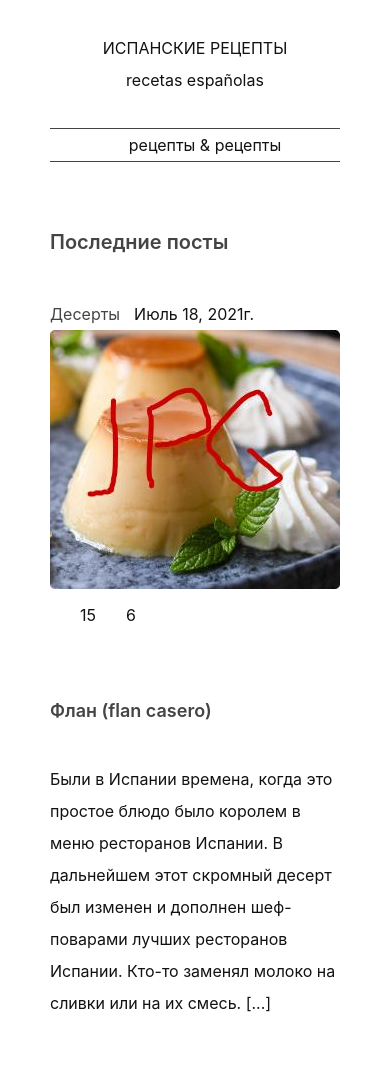
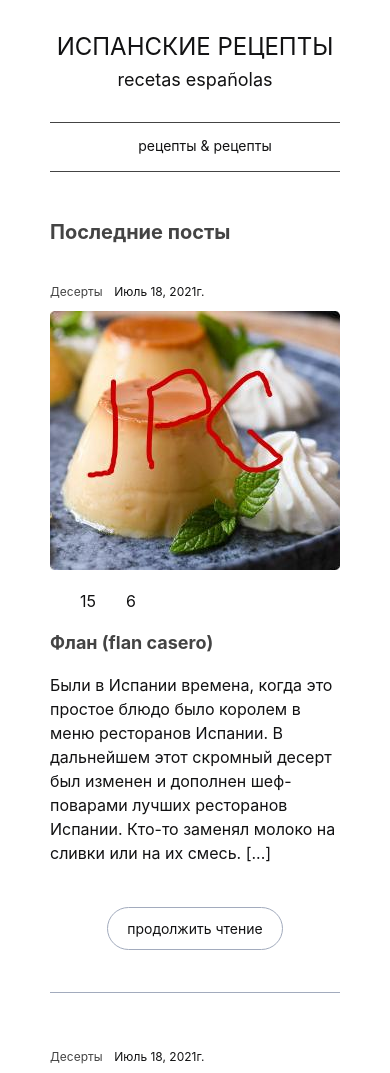
Before and after one commit to ar78ilnik/recetas3, a website: page app/index.html in a window 390 px wide. Shown: the top 1073 px of the page. Drawn offline with nearby package versions, Linux system fonts and the light colour scheme; files that its build step writes are made by us from their sources.

Commit message:
Mobile page index

```diff
--- a/app/scss/aside.scss
+++ b/app/scss/aside.scss
@@ -4,7 +4,7 @@
 	flex-direction: column;
 	align-items: center;
 	&__item {
-		margin-bottom: var(--bottom-margin);
+		margin-bottom: 4rem;
 	}
 	&__hello {
 		display: flex;
@@ -12,7 +12,7 @@
 		align-items: center;
 	}
 	&__date {
-		@include font-text(calc(var(--font-size)*0.75), 400);
+		font-size: 0.75rem;
 	}
 	&__form {
 		width: 296px;
--- a/app/scss/body.scss
+++ b/app/scss/body.scss
@@ -4,7 +4,6 @@
 	position: relative;
 	font-family: 'Inter', sans-serif;
 	color: var(--text);
-	@include font-text(var(--font-size), 400);
 	&__back {
 		display: none;
 	}
--- a/app/scss/card.scss
+++ b/app/scss/card.scss
@@ -8,18 +8,24 @@
 	&:last-child {
 		border: 0;
 	}
+	&__picture {
+		margin-top: 0.75em;
+		margin-bottom: 0.75em;
+	}
 	&__img {
 		max-width: 100%;
 	}
 	&__meta {
 		align-self: flex-start;
+		font-size: 0.75rem;
 	}
 	&__up {
 		display: flex;
 		flex-direction: column;
 	}
 	&__text {
-		margin-bottom: var(--bottom-margin);
+		font-size: 1rem;
+		line-height: 1.5em;
 	}
 	&__trick {
 		border-top: 5px solid var(--border-trick);
@@ -27,7 +33,7 @@
 	}
 	&__share {
 		width: 100%;
-		margin-bottom: var(--bottom-margin);
+		margin-bottom: 1em;
 	}
 	&__info {
 		display: none;
--- a/app/scss/header.scss
+++ b/app/scss/header.scss
@@ -1,8 +1,11 @@
 .header {
-	margin-bottom: var(--bottom-margin);
+	margin-bottom: 3rem;
 	&__wrap {
 		display: flex;
 		justify-content: center;
+		font-size: 0.875rem;
+		padding-top: 1em;
+		padding-bottom: 1em;
 	}
 	&__menu {
 		border-top: 1px var(--title) solid;
--- a/app/scss/hello.scss
+++ b/app/scss/hello.scss
@@ -2,6 +2,10 @@
 .hello {
 	display: flex;
 	flex-direction: column;
+	&__text {
+		font-size: 1rem;
+		margin-bottom: 2.5em;
+	}
 	&__picture {
 		margin: var(--link-margin) auto;
 	}
--- a/app/scss/link.scss
+++ b/app/scss/link.scss
@@ -2,7 +2,6 @@
 
 .link {
 	color: var(--text);
-	@include font-text(var(--font-size), 400);
 	text-decoration: none;
 	&_nav {
 		display: inline-block;
@@ -12,10 +11,12 @@
 		width: 100%;
 	}
 	&_general {
+		font-size: 0.875rem;
 		border: 1px solid var(--borders);
 		border-radius: 23px;
-		padding: 10px 19px;
-		margin-bottom: calc(var(--link-margin)*2);
+		padding: 0.875em 1.375em;
+		margin-top: 3em;
+		margin-bottom: 3em;
 	}
 	&_recipe {
 		border: 1px solid var(--borders);
--- a/app/scss/list.scss
+++ b/app/scss/list.scss
@@ -2,6 +2,11 @@
 
 .list {
 	list-style-type: none;
+	font-size: 1rem;
+	&__item {
+		margin-top: 1em;
+		margin-bottom: 1em;
+	}
 	&__item_category {
 		display: flex;
 		align-items: center;
@@ -9,19 +14,20 @@
 	}
 	&__item_search {
 		border-bottom: 1px solid var(--borders);
+		padding-top: 1em;
+		padding-bottom: 1em;
 	}
 	&__item_new{
 		display: flex;
-		column-gap: var(--column-gap);
-		margin-bottom: var(--bottom-margin);
+		column-gap: 1em;
 		&:last-child {
 			margin-bottom: 0;
 		}
 	}
 	&__item_menu {
 		display: flex;
-		column-gap: var(--column-gap);
 		border-bottom: 1px solid var(--borders);
+		column-gap: 1em;
 	}
 	&__info {
 		display: flex;
--- a/app/scss/logo.scss
+++ b/app/scss/logo.scss
@@ -3,11 +3,19 @@
 	display: flex;
 	flex-direction: column;
 	align-items: center;
-	padding: 2em;
+	padding-top: 2em;
+	padding-bottom: 2em;
+	&__recetas {
+		font-size: 1.5rem;
+		text-align: center;
+		margin-bottom: 0.5rem;
+	}
+	&__dop {
+		font-size: 1.125rem;
+	}
 }
 
 @media (min-width: $tablet-width) {
 	.logo {
-		@include font-title(calc(var(--font-size)*4), 400);
 	}
 }
--- a/app/scss/next.scss
+++ b/app/scss/next.scss
@@ -2,7 +2,8 @@
 .next {
 	display: flex;
 	justify-content: space-between;
-	margin-bottom: var(--bottom-margin);
+	font-size: 0.875rem;
+	margin-bottom: 4em;
 	&__previus,
 	&__follow {
 		position: relative;
--- a/app/scss/title.scss
+++ b/app/scss/title.scss
@@ -1,19 +1,18 @@
 /* Title */
 .title {
 	color: var(--title);
-	margin-bottom: calc(var(--bottom-margin)/2);
 	&_h1 {
 		display: none;
 	}
 	&_h2 {
-		@include font-title(calc(var(--font-size)*1.25), 600);
-		margin-bottom: calc(var(--bottom-margin)/2);
+		font-size: 1.25rem;
+		margin-bottom: 2em;
 	}
 	&_h3 {
-		@include font-title(calc(var(--font-size)*1.125), 600);
+		font-size: 1.125rem;
+		margin-bottom: 1.1em;
 	}
 	&_new {
-		@include font-title(calc(var(--font-size)*0.875), 600);
-		margin-bottom: 0;
+		font-size: 0.875rem;
 	}
 }
--- a/app/scss/var.scss
+++ b/app/scss/var.scss
@@ -6,16 +6,6 @@
 }
 li {
 	list-style-type: none;
-}
-
-/* Font sizes*/
-:root {
-	--font-size: 100%;
-}
-
-/*Column gap*/
-:root {
-	--column-gap: 2em;
 }
 
 /* Colors */
@@ -27,9 +17,3 @@ li {
 	--borders: #a2abbd;
 	--footer: #282a2d;
 }
-
-/* Margins */
-:root {
-	--link-margin: 2em;
-	--bottom-margin: 4em;
-}
--- a/app/scss/wrapper.scss
+++ b/app/scss/wrapper.scss
@@ -2,14 +2,13 @@
 
 .wrapper {
 	&__cards {
-		margin-bottom: var(--bottom-margin);
 	}
 	&_social {
 		display: flex;
 		justify-content: space-between;
 	}
 	&__card {
-		margin-bottom: var(--bottom-margin);
+		margin-bottom: 3.5rem;
 		&:last-child {
 			margin-bottom: 0;
 		}
```
